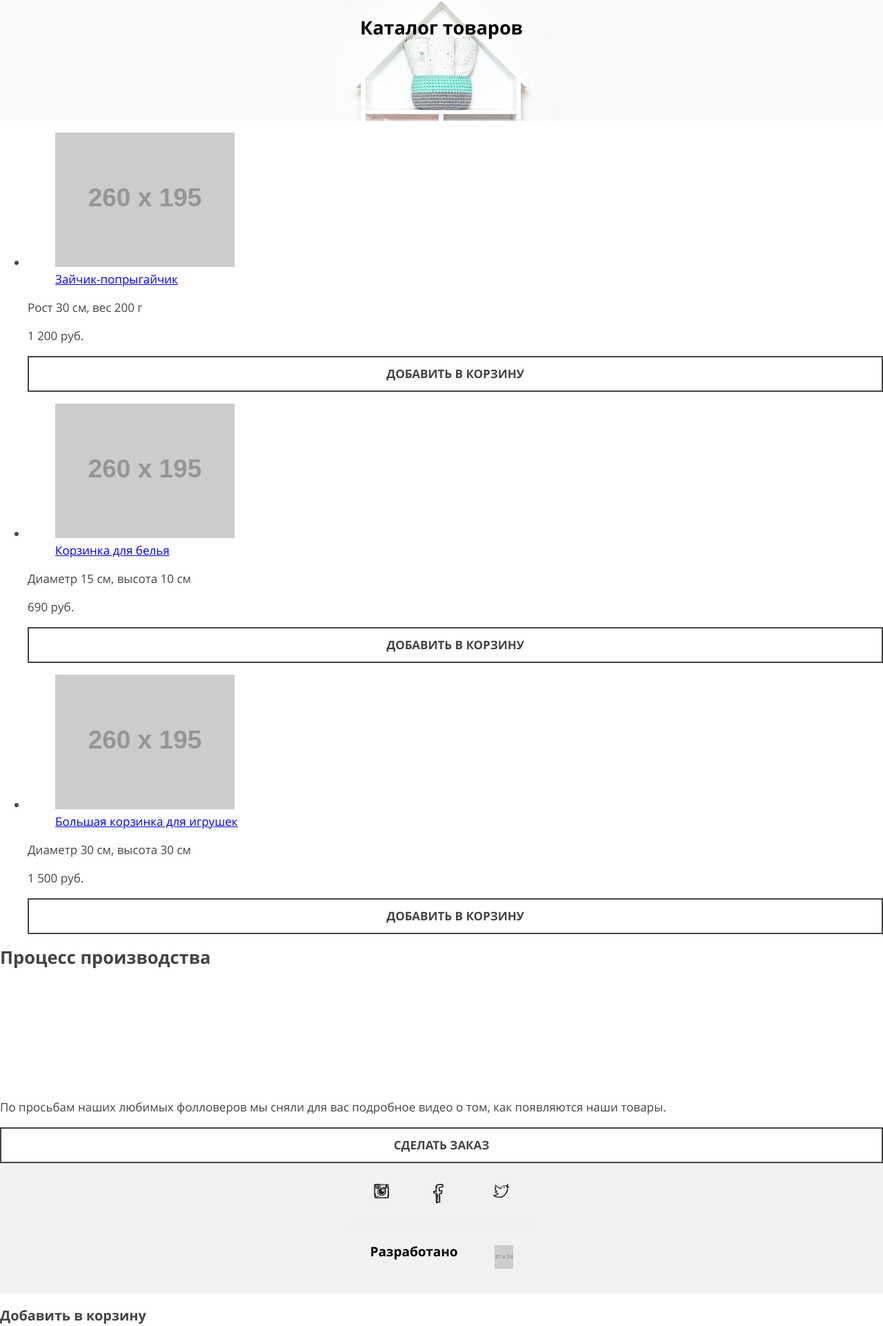
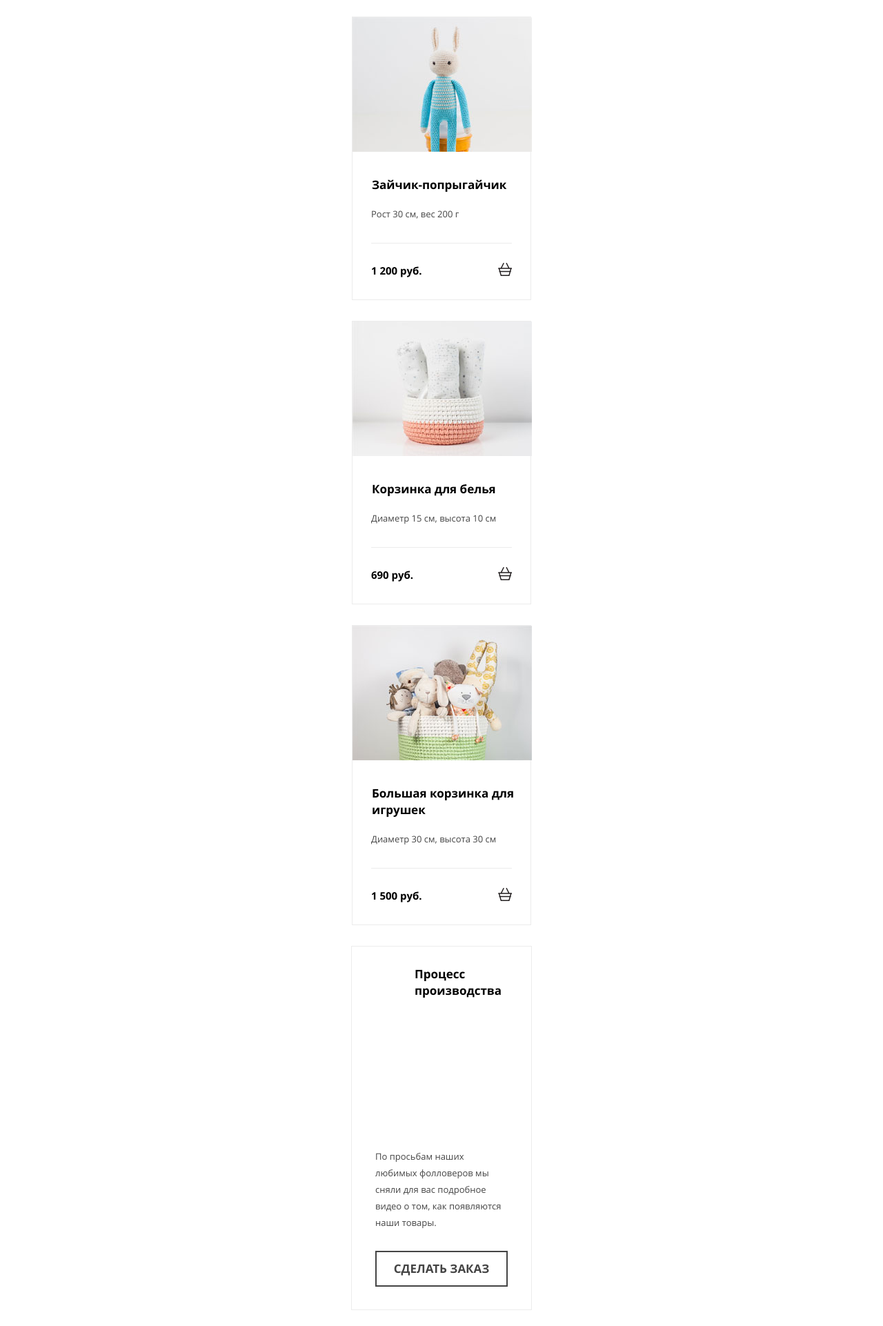
Before and after one commit to chkrvl/927471-mishka-16, a website: page source/catalog.html in a window 1280 px wide. Shown: the part 316-2238 px from the top of the page at 69% size. Drawn offline with nearby package versions, Linux system fonts and the light colour scheme; files that its build step writes are made by us from their sources; placeholder pictures from the web are drawn by us; files whose address does not match are found by name.

Commit message:
Начал вёрстку catalog.html с помощью препроцессора (по мобильному макету)

```diff
--- a/source/catalog.html
+++ b/source/catalog.html
@@ -3,40 +3,49 @@
   <head>
     <meta charset="utf-8">
     <title>Каталог товаров интернет-магазина милых вещей для дома «Мишка»</title>
+    <meta name="viewport" content="width=device-width,initial-scale=1">
     <link rel="stylesheet" type="text/css" href="css/style.css">
+    <meta name="format-detection" content="telephone=no">
   </head>
   <body>
     <header class="page-header">
       <a class="page-header__logo" href="index.html">
-        <img class="page-header__logo-image" src="http://placehold.it/86x35" width="86" height="35" alt="Логотип магазина «Мишка»">
+        <img class="page-header__logo-image" src="img/logo-mobile.svg" width="86" height="35" alt="Логотип магазина «Мишка»">
       </a>
       <nav class="main-nav">
         <ul class="main-nav__list">
           <li class="main-nav__item">
-            <a href="#">Каталог товаров</a>
+            <a class="main-nav__link" href="catalog.html">Каталог товаров</a>
           </li>
           <li class="main-nav__item">
-            <a href="form.html">Вязание на заказ</a>
+            <a class="main-nav__link" href="form.html">Вязание на заказ</a>
+          </li>
+          <li class="main-nav__item main-nav__item--desktop-only">
+            <a class="main-nav__link" href="#">Новые поступления</a>
+          </li>
+          <li class="main-nav__item main-nav__item--desktop-only">
+            <a class="main-nav__link" href="#">Распродажа</a>
           </li>
         </ul>
-        <div class="main-nav__search">
-
-        </div>
-        <div class="main-nav__cart">
-
-        </div>
       </nav>
+      <div class="main-nav__search">
+        <a class="main-nav__link" href="#">Поиск по сайту</a>
+      </div>
+      <div class="main-nav__cart">
+        <a class="main-nav__link" href="#">Корзина: пока пуста</a>
+      </div>
+      <span class="page-header__delivery">Бесплатная доставка по России</span>
     </header>
     <main class="page-main">
-      <header class="main-header">
+      <header class="main-header main-header--catalog">
         <h1 class="main-header__title">Каталог товаров</h1>
       </header>
       <section class="catalog">
         <ul class="catalog__list">
           <li class="catalog__item">
-            <a href="#">
+            <a class="catalog__item-link" href="#">
               <figure class="catalog__item-image">
-                <img src="http://placehold.it/260x195" width="260" height="195" alt="Вязаная игрушка голубого цвета">
+                <img src="img/photo-hare-mobile@1x.jpg" width="260" height="195" alt="Вязаная игрушка голубого цвета">
                 <figcaption class="catalog__item-title">
                   Зайчик-попрыгайчик
                 </figcaption>
@@ -46,12 +55,12 @@
               Рост 30 см, вес 200 г
             </p>
             <p class="catalog__item-price">1 200 руб.</p>
-            <a class="button" href="#">Добавить в корзину</a>
+            <a class="catalog__item-add button" href="#">Добавить в корзину</a>
           </li>
           <li class="catalog__item">
-            <a href="#">
+            <a class="catalog__item-link" href="#">
               <figure class="catalog__item-image">
-                <img src="http://placehold.it/260x195" width="260" height="195" alt="Бело-розовая вязаная корзинка с тремя свёрнутыми полотенцами в ней">
+                <img src="img/photo-bowl-mobile@1x.jpg" width="260" height="195" alt="Бело-розовая вязаная корзинка с тремя свёрнутыми полотенцами в ней">
                 <figcaption class="catalog__item-title">
                   Корзинка для белья
                 </figcaption>
@@ -61,12 +70,12 @@
               Диаметр 15 см, высота 10 см
             </p>
             <p class="catalog__item-price">690 руб.</p>
-            <a class="button" href="#">Добавить в корзину</a>
+            <a class="catalog__item-add button" href="#">Добавить в корзину</a>
           </li>
           <li class="catalog__item">
-            <a href="#">
+            <a class="catalog__item-link" href="#">
               <figure class="catalog__item-image">
-                <img src="http://placehold.it/260x195" width="260" height="195" alt="Бело-зелёная вязанная корзинка с плюшевыми игрушками внутри неё">
+                <img src="img/photo-toys-mobile@1x.jpg" width="260" height="195" alt="Бело-зелёная вязанная корзинка с плюшевыми игрушками внутри неё">
                 <figcaption class="catalog__item-title">
                   Большая корзинка для игрушек
                 </figcaption>
@@ -76,7 +85,7 @@
               Диаметр 30 см, высота 30 см
             </p>
             <p class="catalog__item-price">1 500 руб.</p>
-            <a class="button" href="#">Добавить в корзину</a>
+            <a class="catalog__item-add button" href="#">Добавить в корзину</a>
           </li>
         </ul>
       </section>
@@ -88,7 +97,7 @@
         <p class="promo__text">
           По просьбам наших любимых фолловеров мы сняли для вас подробное видео о том, как появляются наши товары.
         </p>
-        <a class="button" href="#">Сделать заказ</a>
+        <a class="promo__button button" href="#">Сделать заказ</a>
       </section>
     </main>
 
@@ -107,7 +116,7 @@
       <div class="page-footer__copyright copyright">
         <b class="copyright__text">Разработано</b>
         <a class="copyright__link" href="https://htmlacademy.ru/intensive/adaptive">
-          <img class="copyright__image" src="http://placehold.it/27x34" alt="Логотип HTML Academy">
+          <img class="copyright__image" src="img/logo-htmlacademy.svg" alt="Логотип HTML Academy">
         </a>
       </div>
     </footer>
--- a/source/less/catalog.less
+++ b/source/less/catalog.less
@@ -0,0 +1,75 @@
+.catalog {
+  margin-top: 30px;
+}
+
+.catalog__list {
+  width: 260px;
+  padding: 0;
+  margin: 0 auto;
+
+  list-style: none;
+}
+
+.catalog__item {
+  position: relative;
+
+  margin-bottom: 30px;
+
+  border: 1px solid #ececec;
+}
+
+.catalog__item-link {
+  text-decoration: none;
+}
+
+.catalog__item-image {
+  margin: 0;
+}
+
+.catalog__item-title {
+  margin-top: 30px;
+  margin-bottom: 15px;
+  margin-left: 28px;
+
+  text-align: left;
+  font-weight: bold;
+  color: #000;
+}
+
+.catalog__item-spec {
+  width: 204px;
+  margin: 0 auto;
+  padding-bottom: 27px;
+
+  text-align: left;
+  font-size: 13px;
+  line-height: 30px;
+
+  border-bottom: 1px solid #ececec;
+}
+
+.catalog__item-price {
+  width: 204px;
+  margin: 0 auto;
+  padding-bottom: 30px;
+  padding-top: 27px;
+
+  font-size: 15px;
+  font-weight: bold;
+  color: #000;
+}
+
+.catalog__item-add {
+  position: absolute;
+  right: 27px;
+  bottom: 25px;
+
+  width: 20px;
+  height: 20px;
+
+  background-image: url("../img/icon-cart.svg");
+  background-repeat: no-repeat;
+  border: none;
+
+  font-size: 0;
+}
--- a/source/less/main-header.less
+++ b/source/less/main-header.less
@@ -2,9 +2,13 @@
   border-top: 1px solid #ececec;
 
   background-color: #f9f9f9;
-  background-image: url(../img/hero-mobile%401x.jpg);
+  background-image: url(../img/hero-mobile@1x.jpg);
   background-position: center top;
   background-repeat: no-repeat;
+
+  &--catalog {
+    background-image: none;
+  }
 }
 
 .main-header__title {
@@ -12,11 +16,15 @@
 
   margin: 0 auto;
   padding-top: 76px;
-  padding-bottom: 120px;
+  padding-bottom: 75px;
 
   font-size: 27px;
   font-weight: bold;
   line-height: 30px;
   text-align: center;
   color: #010000;
+
+  &--index {
+    padding-bottom: 120px;
+  }
 }
--- a/source/less/promo.less
+++ b/source/less/promo.less
@@ -0,0 +1,34 @@
+.promo {
+  width: 260px;
+  margin: 0 auto;
+  margin-bottom: 58px;
+
+  border: 1px solid #ececec;
+}
+
+.promo__title {
+  margin: 0;
+  margin-left: 91px;
+  margin-top: 28px;
+  margin-bottom: 26px;
+
+  font-size: 17px;
+  font-weight: bold;
+  text-align: left;
+  color: #000;
+}
+
+.promo__text {
+  margin: 0;
+  margin-top: 34px;
+  margin-left: 34px;
+  margin-right: 43px;
+
+  font-size: 13px;
+}
+
+.promo__button {
+  margin: 34px;
+  margin-top: 29px;
+  margin-bottom: 33px;
+}
--- /dev/null
+++ b/source/less/scaffolding.less
@@ -0,0 +1,32 @@
+body {
+  min-width: 320px;
+  margin: 0;
+  padding: 0;
+
+  font-family: "OpenSans", sans-serif;
+  font-size: 17px;
+  line-height: 24px;
+  text-align: left;
+  color: #444;
+  font-style: normal;
+}
+
+.button {
+  display: block;
+  box-sizing: border-box;
+  height: 52px;
+
+  padding-top: 14px;
+  padding-bottom: 14px;
+
+  font-size: 17px;
+  line-height: 20px;
+  font-weight: bold;
+  text-align: center;
+  vertical-align: middle;
+  text-decoration: none;
+  text-transform: uppercase;
+  color: #444;
+
+  border: solid 2px #444444;
+}
--- a/source/less/style.less
+++ b/source/less/style.less
@@ -1,18 +1,19 @@
+@import "variables.less";
+@import "scaffolding.less";
 @import "page-header.less";
 @import "main-nav.less";
 @import "page-main.less";
-@import "main-header";
-@import "nav";
-@import "best-selling";
-@import "features";
-@import "reviews";
-@import "contacts";
-@import "page-footer";
-@import "social-list";
-@import "fill-cart";
-
-@tablet-width: 768px;
-@desktop-width: 1200px;
+@import "main-header.less";
+@import "nav.less";
+@import "catalog.less";
+@import "best-selling.less";
+@import "features.less";
+@import "reviews.less";
+@import "contacts.less";
+@import "promo.less";
+@import "page-footer.less";
+@import "social-list.less";
+@import "fill-cart.less";
 
 @font-face {
   font-weight: normal;
@@ -27,36 +28,3 @@
   font-style: normal;
   src: local('Open Sans Bold'), local('OpenSans-Bold'), url("../fonts/opensansbold.woff") format("woff"), url("source/fonts/opensansbold.woff2") format("woff2");
 }
-
-body {
-  min-width: 320px;
-  margin: 0;
-  padding: 0;
-
-  font-family: "OpenSans", sans-serif;
-  font-size: 17px;
-  line-height: 24px;
-  text-align: left;
-  color: #444;
-  font-style: normal;
-}
-
-.button {
-  display: block;
-  box-sizing: border-box;
-  height: 52px;
-
-  padding-top: 14px;
-  padding-bottom: 14px;
-
-  font-size: 17px;
-  line-height: 20px;
-  font-weight: bold;
-  text-align: center;
-  vertical-align: middle;
-  text-decoration: none;
-  text-transform: uppercase;
-  color: #444;
-
-  border: solid 2px #444444;
-}
--- /dev/null
+++ b/source/less/variables.less
@@ -0,0 +1,2 @@
+@tablet-width: 768px;
+@desktop-width: 1200px;
```
